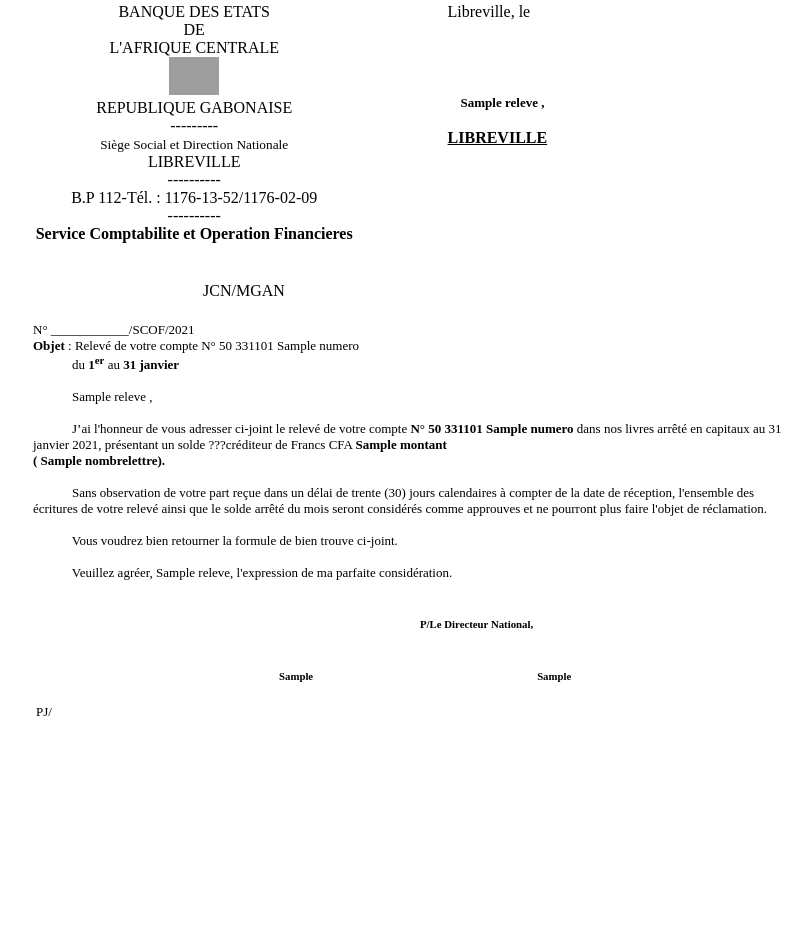
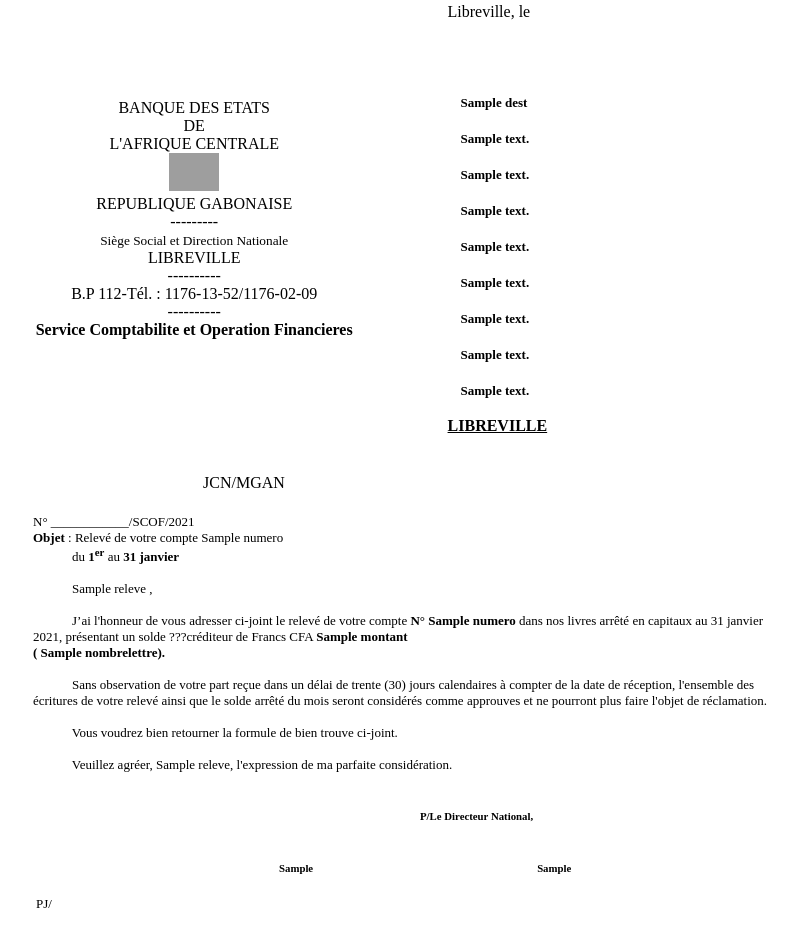
Before and after one commit to jauresimo98/Beac_projet, a Django app: template templates/template.html in a window 1280 px wide. Shown: the whole page, without its empty margins (229-1041 px from the left). Before the commit the page ends 716 px from the top, so only its background shows below. Run offline with Django 3.2, Linux system fonts and the light colour scheme; the template is opened without the code that fills it: most values are stand-ins (such as "Sample title", 1, 10 or a date in 2020); parts of the project's set-up code (start-up, migrations or seed data) failed here and were passed over; grey boxes are pictures that could not be loaded.

Commit message:
'template1'

```diff
--- a/templates/template.html
+++ b/templates/template.html
@@ -29,7 +29,30 @@
                 </td>
                 <td  with="500" style="width:500px; vertical-align: top;">
                     Libreville, le<br/><br/><br/><br/><br/>
-                    <b style="font-size: 13px;">&nbsp &nbsp  {{releve.nomDestinataire}} ,</b>  <br/><br/>
+                    <b style="font-size: 13px;">&nbsp &nbsp  {{dest}} </b>  <br/><br/>
+                    <b style="font-size: 13px;">&nbsp &nbsp  {{desc1}} </b>  <br/><br/>
+                    {%if desc2 != None%}
+                     <b style="font-size: 13px;">&nbsp &nbsp  {{desc2}} </b>  <br/><br/>
+                     {%endif%}
+                     {%if desc3 != None%}
+                     <b style="font-size: 13px;">&nbsp &nbsp  {{desc3}} </b>  <br/><br/>
+                     {%endif%}
+                     {%if desc4 != None%}
+                     <b style="font-size: 13px;">&nbsp &nbsp  {{desc4}} </b>  <br/><br/>
+                     {%endif%}
+                     {%if desc5 != None%}
+                     <b style="font-size: 13px;">&nbsp &nbsp  {{desc5}} </b>  <br/><br/>
+                     {%endif%}
+                     {%if desc6 != None%}
+                     <b style="font-size: 13px;">&nbsp &nbsp  {{desc6}} </b>  <br/><br/>
+                     {%endif%}
+                     {%if desc7 != None%}
+                     <b style="font-size: 13px;">&nbsp &nbsp  {{desc7}} </b>  <br/><br/>
+                     {%endif%}
+                     {%if desc != None%}
+                     <b style="font-size: 13px;">&nbsp &nbsp  {{desc}} </b>  <br/><br/>
+                     {%endif%}
+
                    <b><u>LIBREVILLE</u></b>
                 </td>
             </tr>
@@ -40,10 +63,10 @@
         <div style="padding: 20px; margin: 2px; font-size: 13px; ">
 
             <td>N° ____________/SCOF/2021</td><br>
-            <td><strong>Objet</strong> :  Relevé de votre compte N° 50 331101 {{releve.numero}} </br>
+            <td><strong>Objet</strong> :  Relevé de votre compte  {{releve.numero}} </br>
                 &nbsp &nbsp &nbsp &nbsp &nbsp &nbsp du <strong>  1<sup>er</sup> </strong> au <strong> 31 janvier </strong></br></br>
                 &nbsp &nbsp &nbsp &nbsp &nbsp &nbsp {{releve.nomDestinataire}} ,</br></br>
-                &nbsp &nbsp &nbsp &nbsp &nbsp &nbsp  J’ai l'honneur de vous adresser ci-joint le relevé de votre compte   <strong>  N° 50 331101 {{releve.numero}}  </strong>
+                &nbsp &nbsp &nbsp &nbsp &nbsp &nbsp  J’ai l'honneur de vous adresser ci-joint le relevé de votre compte   <strong>  N°  {{releve.numero}}  </strong>
                     dans nos livres arrêté en capitaux au 31 janvier 2021, présentant un solde ???créditeur de Francs CFA <strong> {{releve.montant}} </strong> </br>
                     <strong> ( {{nombrelettre}}). </strong></td><br>
              </br>
```
Also changed, not shown: apc_beac/views.py (+23 -2 lines).
